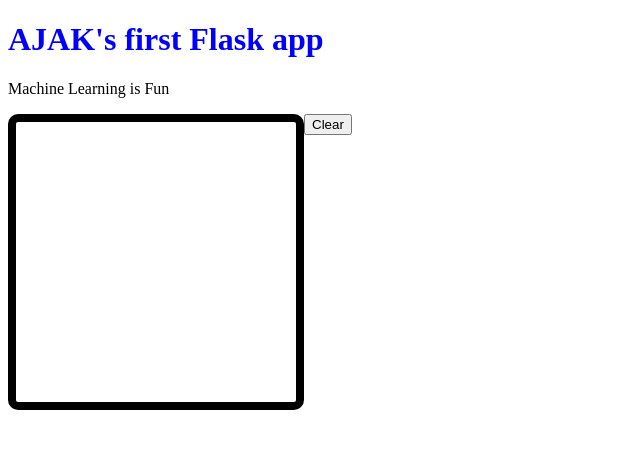
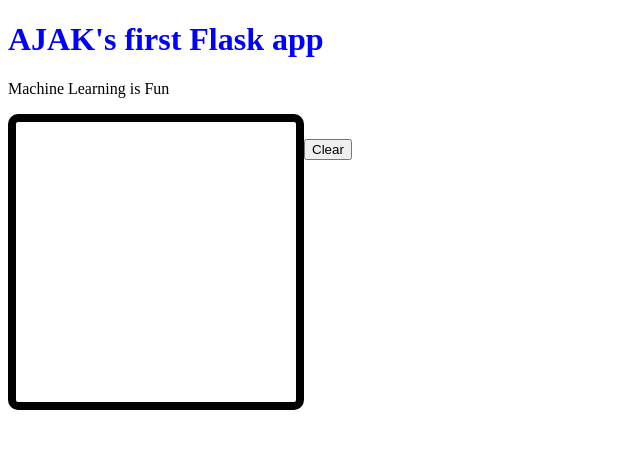
Before and after one commit to jpalmerr/ajak-final-project, a Flask app: page / in a window 1280 px wide. Shown: the top 449 px of the page, without its empty margins (0-640 px from the left). Run offline with Flask 2, Linux system fonts and the light colour scheme; some libraries are stand-ins or nearby versions.

Commit message:
Moved clear button so visbile. Reformatted styling CSS path

```diff
--- /dev/null
+++ b/static/css/index.css
@@ -0,0 +1,13 @@
+h1 {
+  color: blue;
+}
+.canvas {
+  float:left;
+  border: 8px solid;
+  border-radius: 10px;
+  cursor: crosshair;
+}
+
+.clear-button {
+  margin-top: 25px;
+}
--- a/static/css/template.css
+++ /dev/null
@@ -1,3 +0,0 @@
-h1 {
-  color: blue;
-}
--- a/templates/index.html
+++ b/templates/index.html
@@ -7,15 +7,15 @@
     <script src="https://canvasjs.com/assets/script/canvasjs.min.js"></script>
     <script src="https://ajax.googleapis.com/ajax/libs/jquery/3.3.1/jquery.min.js"></script>
     <script src="https://cdnjs.cloudflare.com/ajax/libs/fabric.js/3.0.0/fabric.min.js"></script>
-    <link rel="stylesheet" href="{{ url_for('static', filename='css/template.css') }}">
+    <link rel="stylesheet" href="{{ url_for('static', filename='css/index.css') }}">
 
   </head>
   <body>
     <h1> AJAK's first Flask app</h1>
     <p> Machine Learning is Fun </p>
 
-    <canvas id="canvas" width="280" height="280" style="float:left;border:8px solid; border-radius: 10px; cursor: crosshair;"></canvas>
-    <button type="button" id="clear-canvas">Clear</button>
+    <canvas id="canvas" width="280" height="280" class="canvas"></canvas>
+    <button type="button" id="clear-canvas" class="clear-button">Clear</button>
 
     <script src="../static/js/draw.js"></script>
   </body>
```
